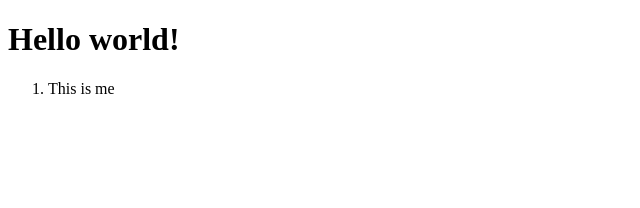
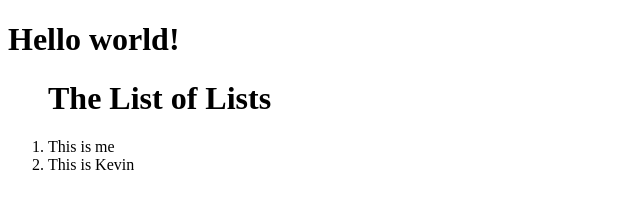
Before and after one commit to sergiolr2201/First-Repo, a plain HTML site: page hello2.html in a window 1280 px wide. Shown: the whole page, without its empty margins (0-640 px from the left). Drawn offline with Linux system fonts and the light colour scheme.

Commit message:
Added another list item

```diff
--- a/hello2.html
+++ b/hello2.html
@@ -6,6 +6,8 @@
 <body>
 <h1>Hello world!</h1>
     <ol>
+        <h1>The List of Lists</h1>
         <li>This is me</li>
+        <li>This is Kevin</li>
     </ol>
 </body>
```
